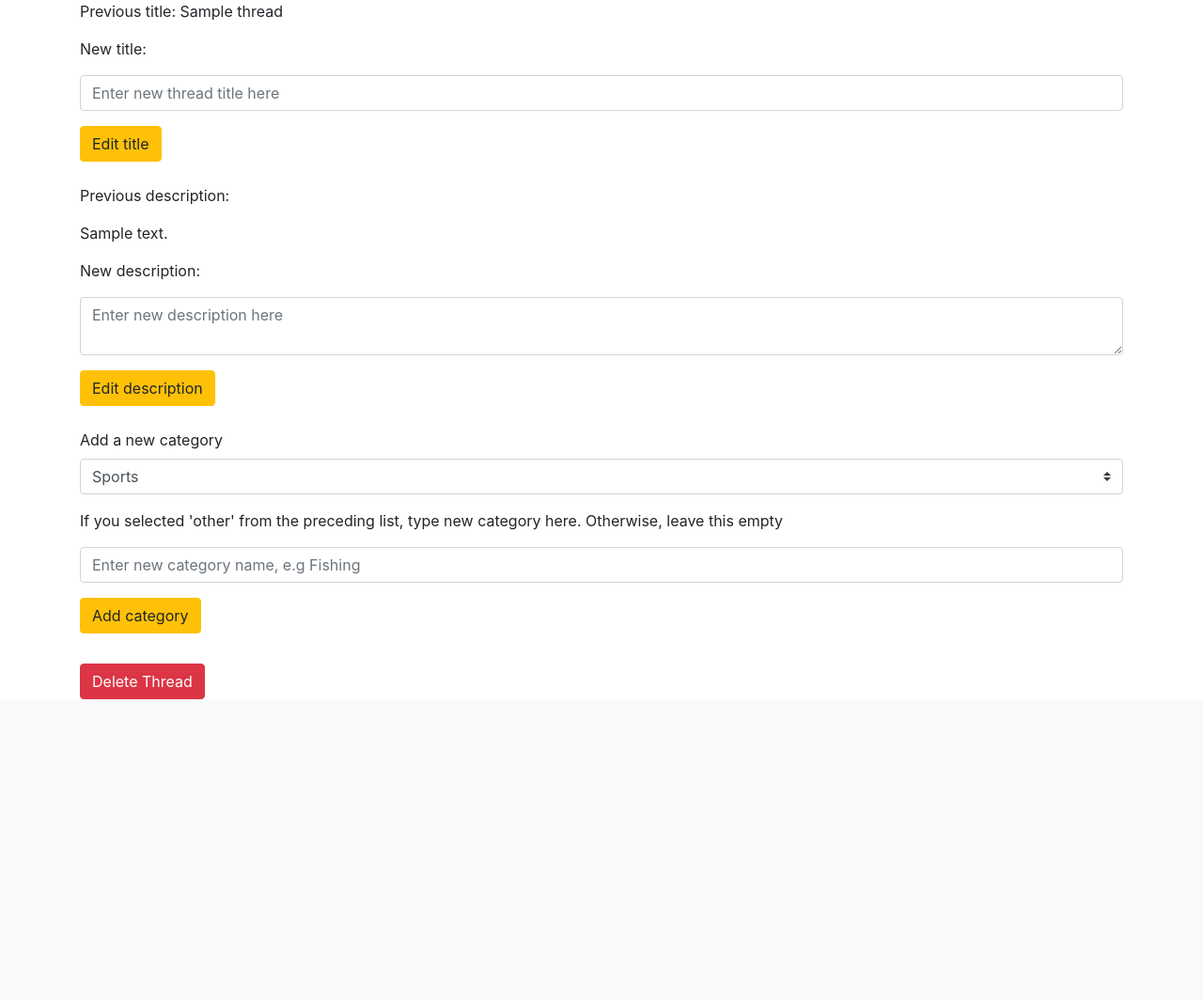
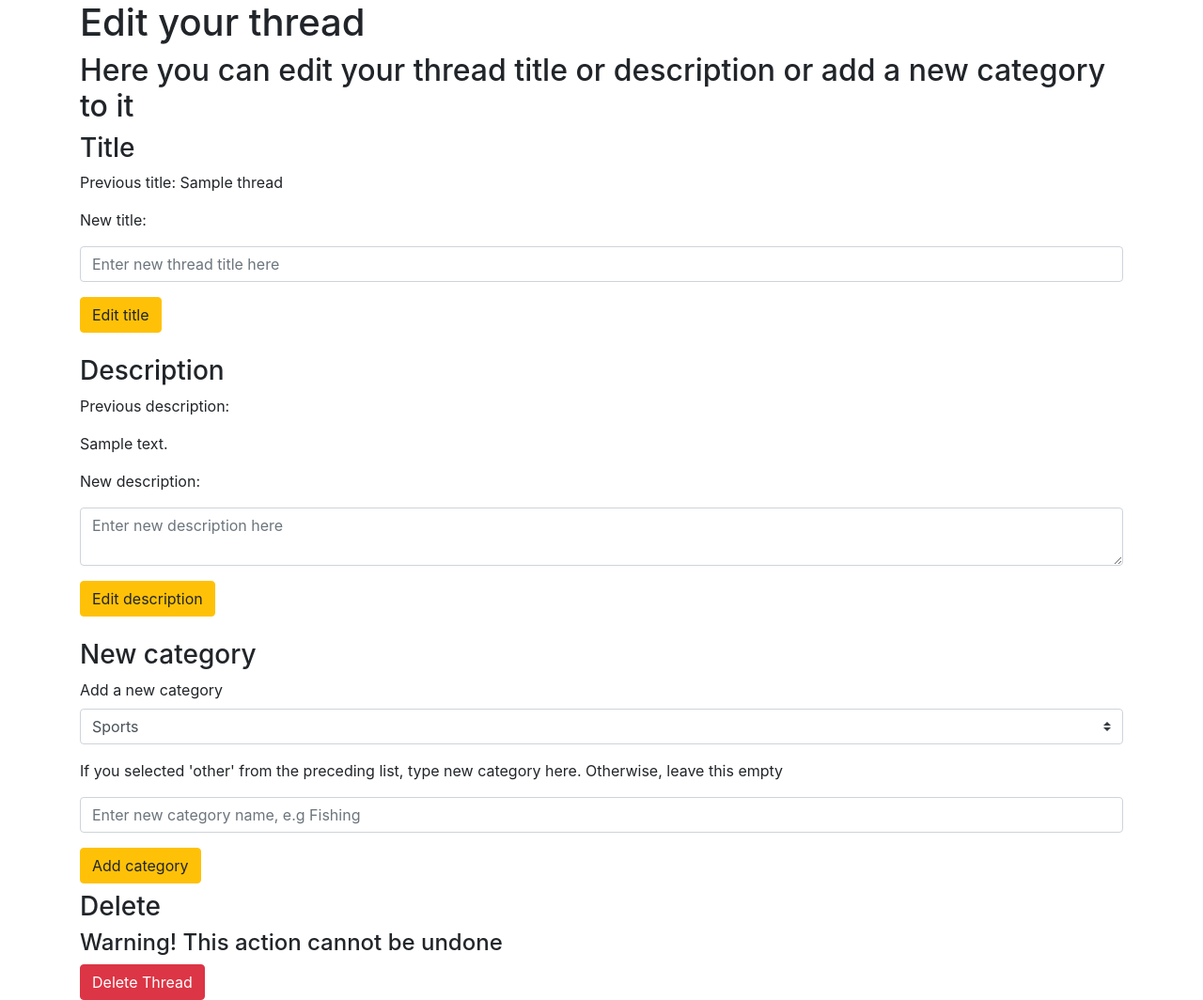
Before and after one commit to lehtoneo/keskustelufoorumi, a Flask app: page /threads/edit/1 in a window 1280 px wide. Shown: the part 56-1120 px from the top of the page at 94% size. Before the commit the page ends 800 px from the top, so only its background shows below. Run offline with Flask 2, Linux system fonts and the light colour scheme; a user stored in the database is signed in; data comes from the database, SQL or seed files in the repository; tables that the repository leaves empty hold one stand-in row (values such as "Sample post"); some libraries are stand-ins or nearby versions.

Commit message:
make edit page more user friendly

```diff
--- a/application/templates/threads/edit.html
+++ b/application/templates/threads/edit.html
@@ -1,6 +1,9 @@
 {% extends "layout.html" %}
 
 {% block content %}
+<h1>Edit your thread</h1>
+<h2>Here you can edit your thread title or description or add a new category to it</h2>
+<h3>Title</h3>
 <p>Previous title: {{ thread.title }} </p>
 <pr></pr>
 
@@ -22,7 +25,7 @@
     <button type="submit" class="btn btn-warning mb-2">Edit title</button>
     </div>
   </form>
-
+  <h3>Description</h3>
   <form method="POST" action="{{ url_for('threads_confirm_description_edit', thread_id=thread.id)}}">
     <div class="form-group">
       <p>Previous description: </p>
@@ -40,7 +43,7 @@
       <button type="submit" class="btn btn-warning mb-2">Edit description</button>
       </div>
     </form>
-
+    <h3>New category</h3>
     <form method="POST" action="{{ url_for('threads_add_new_category', thread_id=thread.id)}}">
       <div class="form-group">
         <label>Add a new category</label>
@@ -65,7 +68,8 @@
 
   <div>
 
-    <br>
+    <h3>Delete</h3>
+    <h4>Warning! This action cannot be undone</h4>
   <form method="POST" action="{{ url_for('threads_delete', thread_id=thread.id) }}">
 
     <button type="submit" class="btn btn-danger">Delete Thread</button>
```
